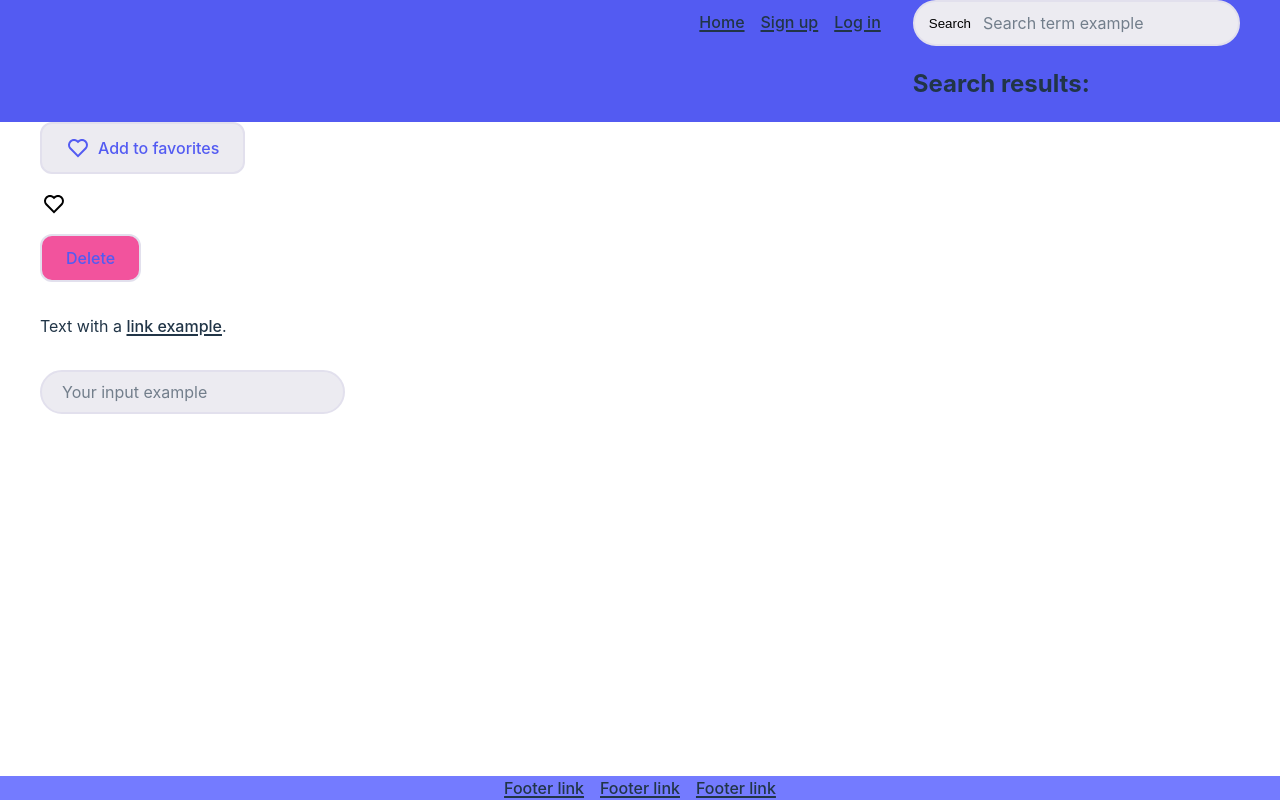
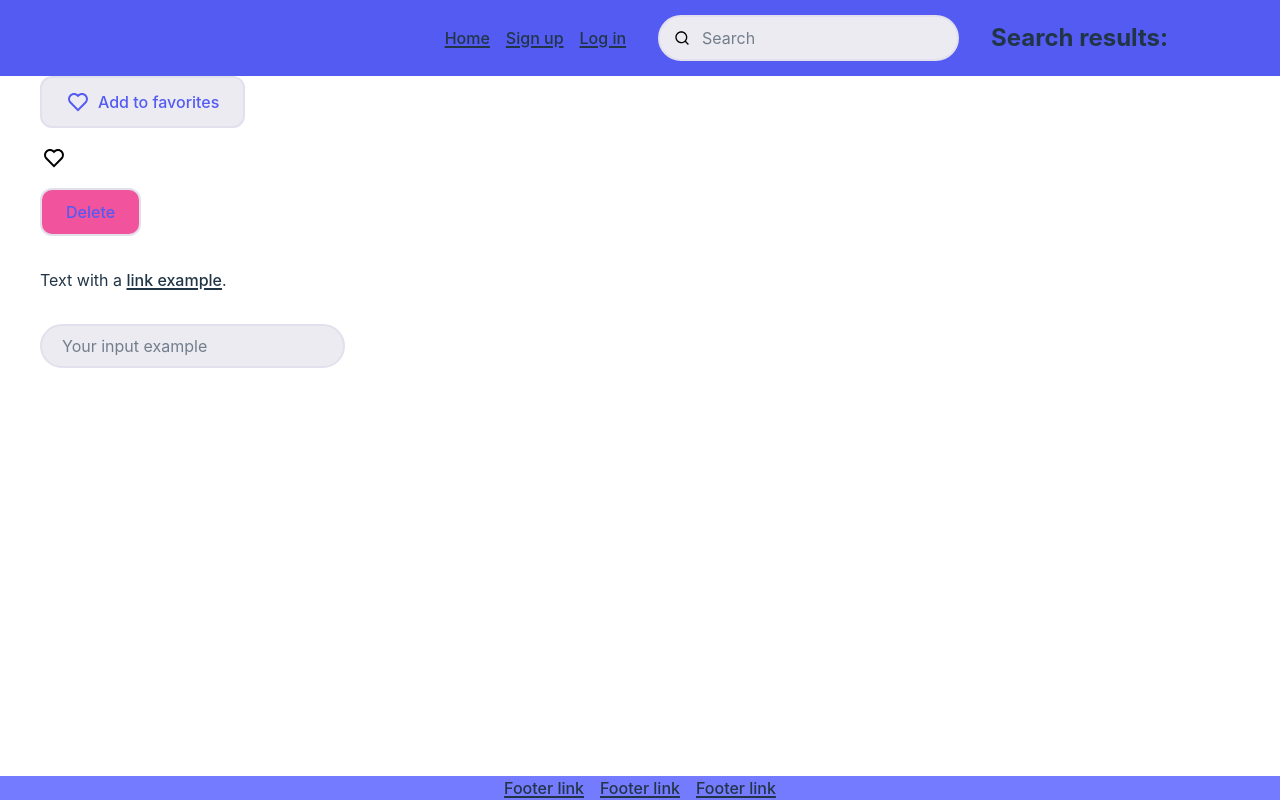
Before and after one commit to double-vee/react-components, a React app: page / in a window 1280 px wide. Built offline with nearby package versions, Linux system fonts and the light colour scheme; the HTML template or start-up script is replaced by a standard one.

Commit message:
refactor: searchform; sample search results outputted inside header and components using state

```diff
--- a/src/components/header/Header.module.css
+++ b/src/components/header/Header.module.css
@@ -4,7 +4,7 @@
 
 .headerWrapper {
   justify-content: flex-end;
-  align-items: baseline;
+  align-items: center;
   gap: 2rem;
 }
 
--- a/src/components/header/Header.tsx
+++ b/src/components/header/Header.tsx
@@ -1,9 +1,17 @@
+import { useState } from 'react';
 import { NavLink } from 'react-router';
 import { SearchForm } from '../search/SearchForm';
 import { SectionWrapper } from '../section-wrapper/SectionWrapper';
+import { type Component } from '../../data/components';
 import styles from './Header.module.css';
 
 export const Header = () => {
+  const [searchResults, setSearchResults] = useState<Component[] | []>([]);
+
+  const results = searchResults.map((item) => (
+    <li key={item.title}>{item.title}</li>
+  ));
+
   return (
     <header className={styles.header}>
       <SectionWrapper className={styles.headerWrapper}>
@@ -12,7 +20,14 @@ export const Header = () => {
           <NavLink to="signup">Sign up</NavLink>
           <NavLink to="login">Log in</NavLink>
         </nav>
-        <SearchForm />
+        <SearchForm
+          label="Search"
+          name="headerSearchForm"
+          placeholder="Search"
+          setSearchResults={setSearchResults}
+        />
+        <h2>Search results:</h2>
+        <ul>{results}</ul>
       </SectionWrapper>
     </header>
   );
--- a/src/components/search/SearchForm.tsx
+++ b/src/components/search/SearchForm.tsx
@@ -1,15 +1,26 @@
-import { useState } from 'react';
+import { useId, useState } from 'react';
+import { Button } from '../button/Button';
+import { Icon } from '../icon/Icon';
+import { searchIcon } from '../icon/search';
 import { TextInput } from '../input/Input';
 import { COMPONENTS, type Component } from '../../data/components';
 import styles from './SearchForm.module.css';
 
-export const SearchForm = () => {
+interface SearchFormProps extends React.FormHTMLAttributes<HTMLFormElement> {
+  label: string;
+  name: string;
+  placeholder: string;
+  setSearchResults: React.Dispatch<React.SetStateAction<Component[] | []>>;
+}
+
+export const SearchForm = ({
+  label,
+  name,
+  placeholder,
+  setSearchResults,
+}: SearchFormProps) => {
   const [query, setQuery] = useState('');
-  const [searchResults, setSearchResults] = useState<Component[]>([]);
-
-  const list = searchResults.map((item) => (
-    <li key={item.title}>{item.title}</li>
-  ));
+  const id = useId();
 
   function handleSubmit(e: React.FormEvent<HTMLFormElement>) {
     e.preventDefault();
@@ -24,27 +35,31 @@ export const SearchForm = () => {
     }
   }
 
+  function handleChange(e: React.ChangeEvent<HTMLInputElement>) {
+    setQuery(e.target.value);
+  }
+
   return (
     <search>
       <form
-        id="searchForm"
-        name="searchForm"
+        id={`searchForm-${id}`}
+        name={name}
         className={styles.searchForm}
         onSubmit={handleSubmit}>
         <TextInput
-          id="search"
-          label="Search"
+          id={`searchInput-${id}`}
+          label={label}
           name="q"
-          placeholder="Search term example"
+          placeholder={placeholder}
           type="search"
           variant="complex"
           value={query}
-          onChange={(e) => setQuery(e.target.value)}>
-          <button>Search</button>
+          onChange={handleChange}>
+          <Button label="Submit search term">
+            <Icon path={searchIcon} />
+          </Button>
         </TextInput>
       </form>
-      <h2>Search results:</h2>
-      <ul>{list}</ul>
     </search>
   );
 };
--- a/src/pages/components/Components.module.css
+++ b/src/pages/components/Components.module.css
@@ -0,0 +1,3 @@
+.componentsWrapper {
+  flex-direction: column;
+}
--- a/src/pages/components/Components.tsx
+++ b/src/pages/components/Components.tsx
@@ -1,21 +1,31 @@
+import { useState } from 'react';
 import { Link } from 'react-router';
-
-import { COMPONENTS } from '../../data/components';
+import { SearchForm } from '../../components/search/SearchForm';
+import { SectionWrapper } from '../../components/section-wrapper/SectionWrapper';
+import { COMPONENTS, type Component } from '../../data/components';
 import styles from './Components.module.css';
 
 export const CategoryPage = () => {
-  const url = '/components/component/';
+  const [searchResults, setSearchResults] = useState<Component[]>(COMPONENTS);
 
-  const componentList = COMPONENTS.map((c) => (
-    <Link key={c.title} to={`${url}${c.title}`}>
+  const componentList = searchResults.map((c) => (
+    <Link key={c.title} to={`/components/component/${c.title}`}>
       <li>{c.title}</li>
     </Link>
   ));
 
   return (
     <section>
-      <h2>Components:</h2>
-      <ul>{componentList}</ul>
+      <SectionWrapper className={styles.componentsWrapper}>
+        <SearchForm
+          label="Search"
+          name="mainSearchForm"
+          placeholder="Search"
+          setSearchResults={setSearchResults}
+        />
+        <h2>Components:</h2>
+        <ul>{componentList}</ul>
+      </SectionWrapper>
     </section>
   );
 };
```
